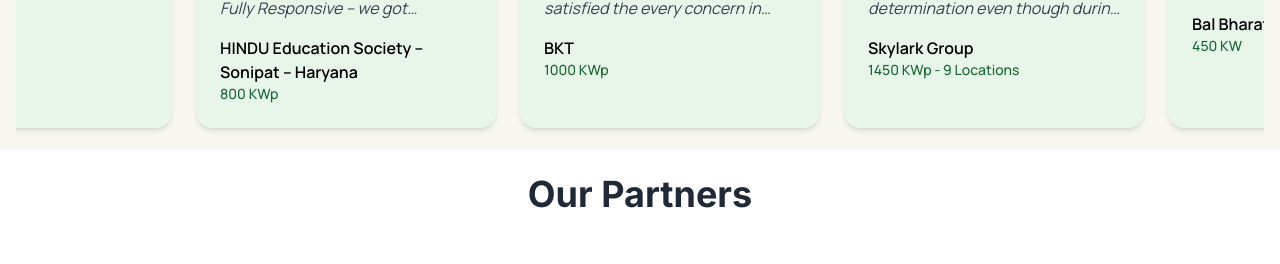
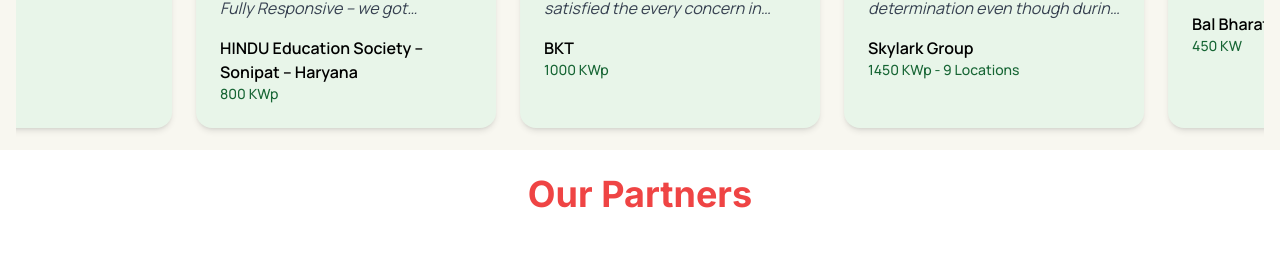
Before and after one commit to vanshika8484/Solar_web, a React (Vite) app: page / in a window 1280 px wide. Shown: the part 9048-9312 px from the top of the page. Built offline with nearby package versions, Linux system fonts and the light colour scheme; a web font is replaced by a local one.

Commit message:
Update ExactMatchPage.jsx

```diff
--- a/src/components/ExactMatchPage.jsx
+++ b/src/components/ExactMatchPage.jsx
@@ -11,7 +11,7 @@ export default function ExactMatchPage() {
   return (
     <div className="min-h-screen About1">
       {/* Heading */}
-      <h2 className="text-2xl sm:text-4xl mt-32 font-bold text-center pt-10 text-gray-800">
+      <h2 className="text-2xl sm:text-4xl mt-32 font-bold text-center pt-10 text-red-500">
         Our Partners
       </h2>
 
```
